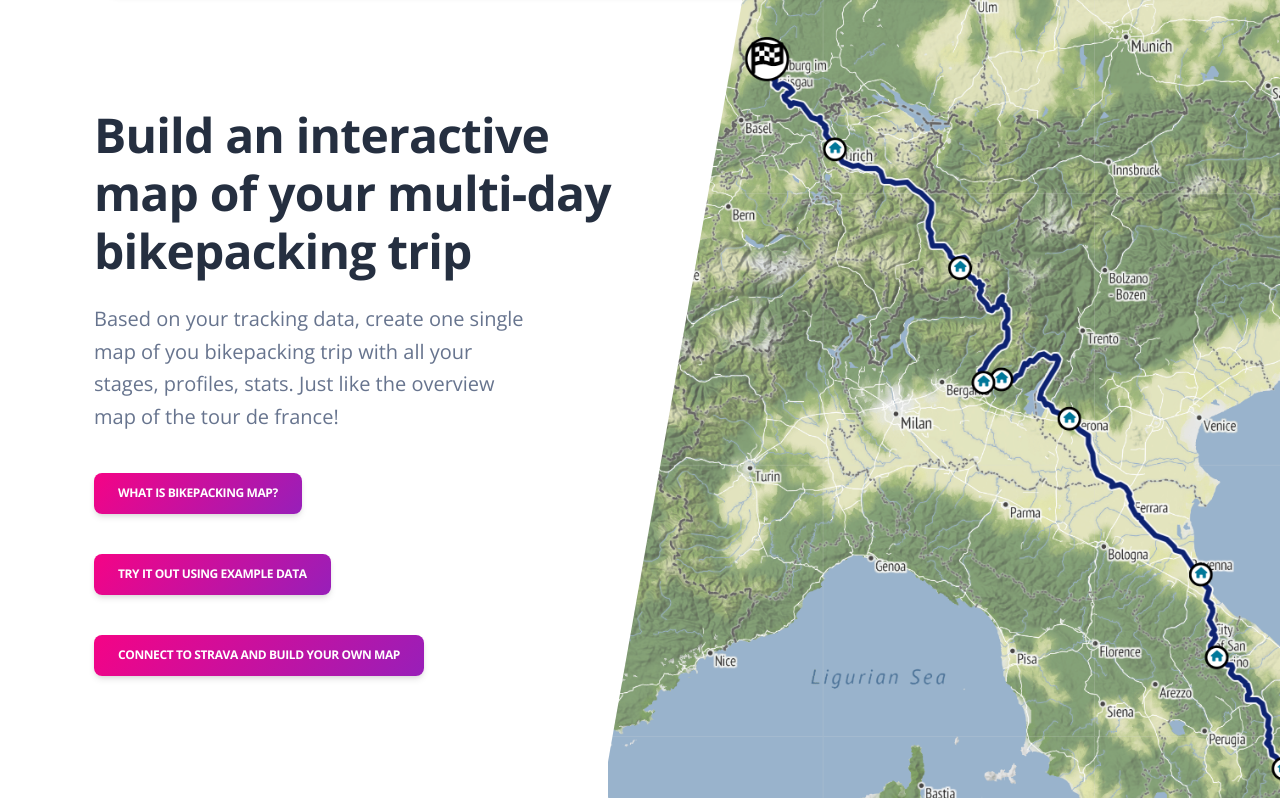
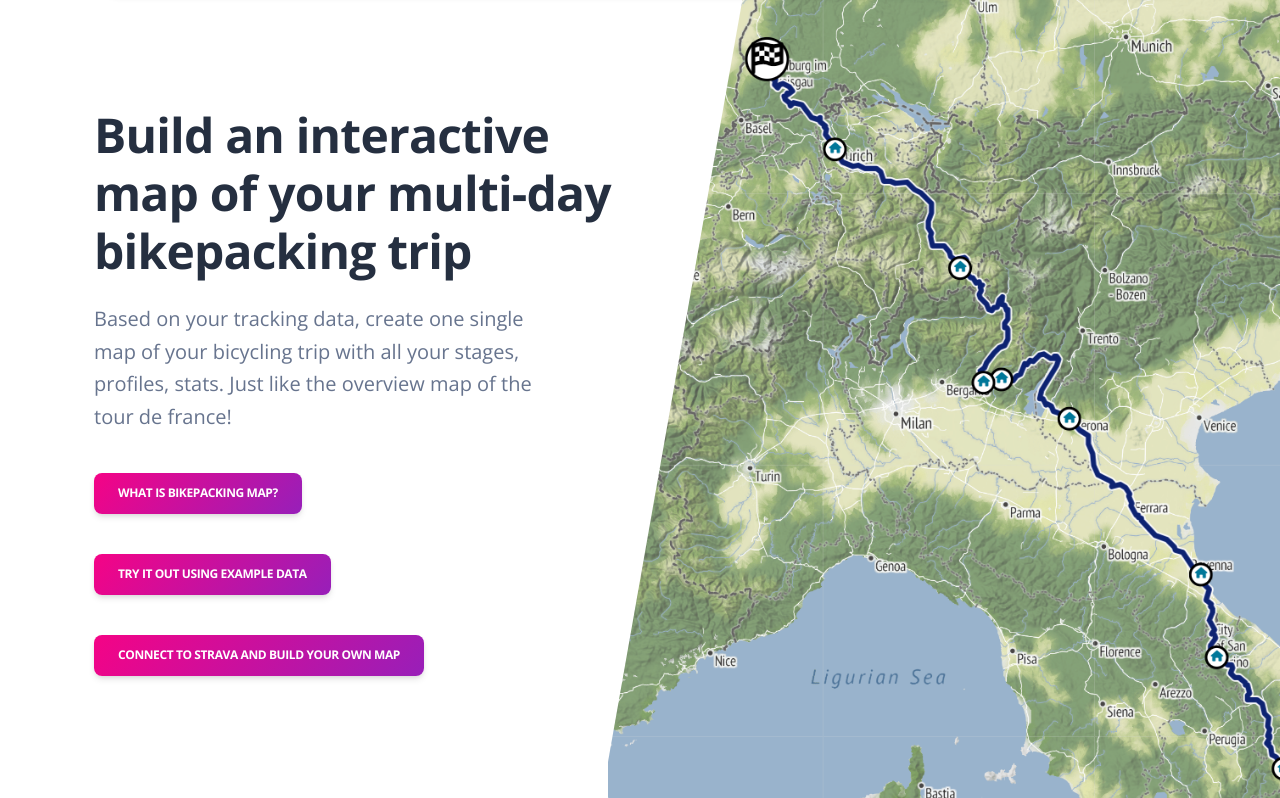
Before and after one commit to lukasal/bikepackingmap, a Flask app: page / in a window 1280 px wide. Shown: the part 76-874 px from the top of the page. Run offline with Flask 3, Linux system fonts and the light colour scheme; data that the repository does not hold is empty.

Commit message:
typo fixed

```diff
--- a/templates/home/index.html
+++ b/templates/home/index.html
@@ -22,7 +22,7 @@
                     <div class="col-lg-6 col-md-7 d-flex justify-content-center flex-column">
                         <!-- <h1 class="text-gradient text-primary">Bikepacking Map</h1> -->
                         <h1 class="mb-4">Build an interactive map of your multi-day bikepacking trip</h1>
-                        <p class="lead pe-5 me-5">Based on your tracking data, create one single map of you bikepacking trip with all your stages, profiles, stats. Just like the overview map of the tour de france!
+                        <p class="lead pe-5 me-5">Based on your tracking data, create one single map of your bicycling trip with all your stages, profiles, stats. Just like the overview map of the tour de france!
                             </p>
                         <div class="buttons">
                             <a href="/static/page-what.html">
```
